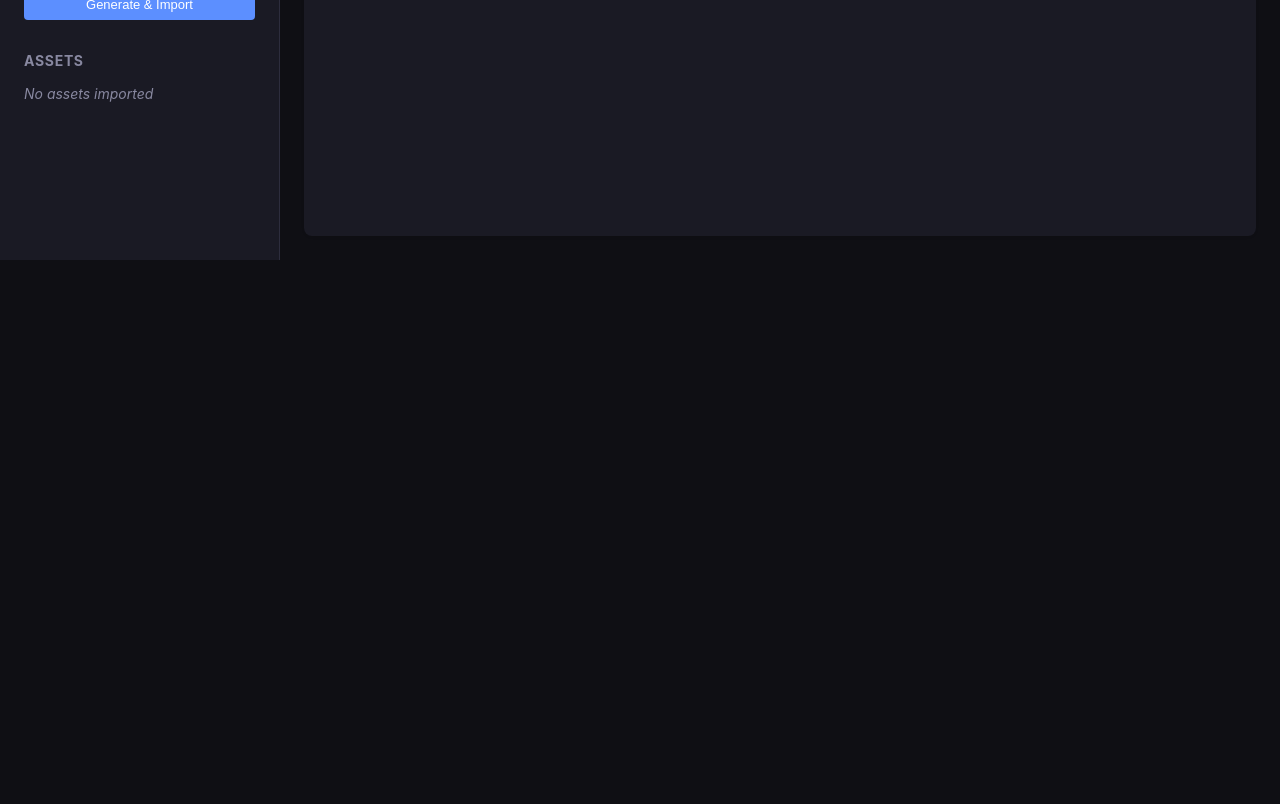
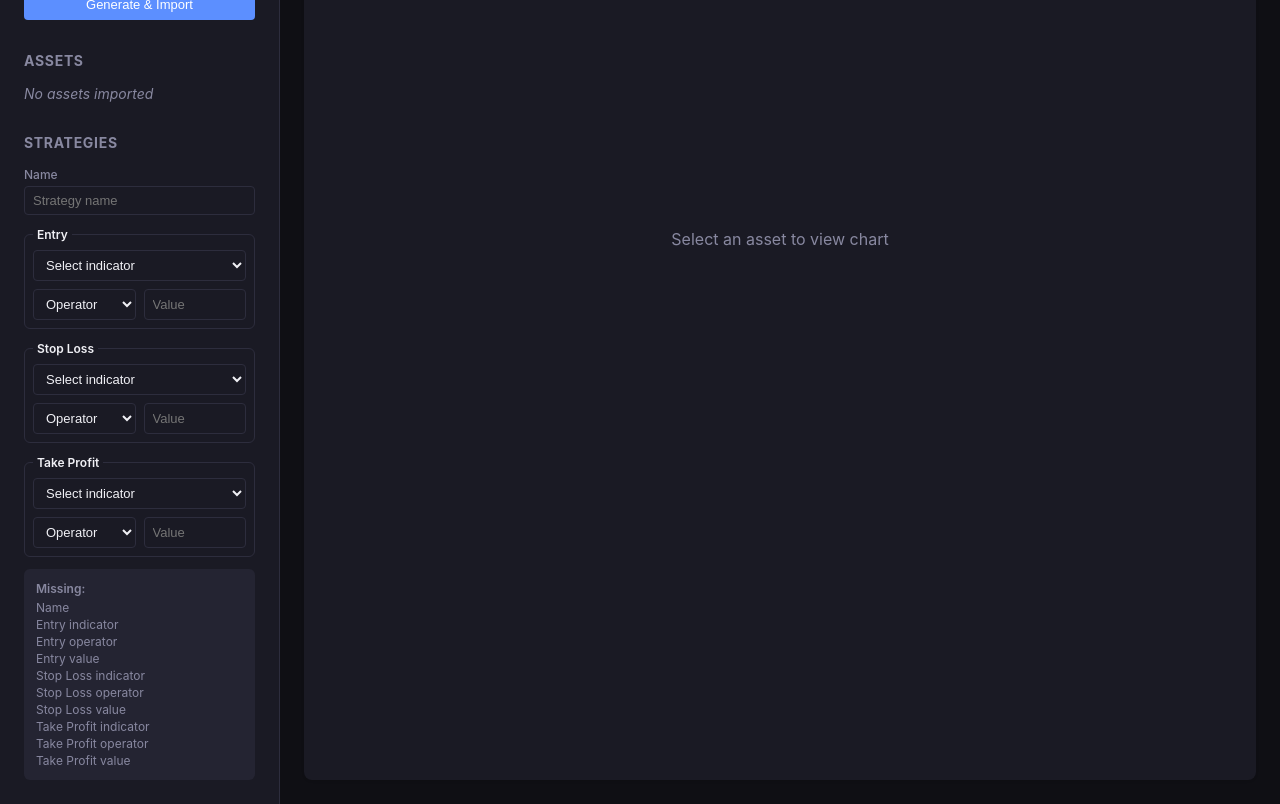
Before and after one commit to van2015/train2trade, a React (Vite) app: page / in a window 1280 px wide. Shown: the part 540-1344 px from the top of the page. Before the commit the page ends 800 px from the top, so only its background shows below. Built offline with nearby package versions, Linux system fonts and the light colour scheme.

Commit message:
feat: add StrategyBuilder component and integrate into App with styling

```diff
--- a/src/App.tsx
+++ b/src/App.tsx
@@ -7,6 +7,7 @@ import { FileImport } from './components/FileImport/FileImport';
 import { TestDataGenerator } from './components/TestDataGenerator/TestDataGenerator';
 import { initTheme, ThemeToggle } from './components/ThemeToggle/ThemeToggle';
 import { Toast } from './components/Toast/Toast';
+import { StrategyBuilder } from './strategy/components/StrategyBuilder';
 
 initTheme();
 
@@ -52,6 +53,11 @@ function App() {
               onDelete={removeAsset}
             />
           </section>
+
+          <section className="strategy-section">
+            <h2>Strategies</h2>
+            <StrategyBuilder />
+          </section>
         </aside>
 
         <section className="chart-section">
--- a/src/index.css
+++ b/src/index.css
@@ -626,3 +626,120 @@ body {
   background: var(--text-secondary);
   cursor: not-allowed;
 }
+
+.strategy-builder {
+  display: flex;
+  flex-direction: column;
+  gap: 0.75rem;
+}
+
+.strategy-field {
+  display: flex;
+  flex-direction: column;
+  gap: 0.25rem;
+  font-size: 0.75rem;
+  font-weight: 500;
+  color: var(--text-secondary);
+}
+
+.strategy-field input,
+.strategy-condition select,
+.strategy-condition input {
+  width: 100%;
+  min-width: 0;
+  padding: 0.375rem 0.5rem;
+  border: 1px solid var(--border);
+  border-radius: 4px;
+  font-size: 0.8125rem;
+  background: var(--bg-secondary);
+  color: var(--text-primary);
+}
+
+.strategy-field input:focus,
+.strategy-condition select:focus,
+.strategy-condition input:focus {
+  outline: none;
+  border-color: var(--primary);
+  box-shadow: 0 0 0 2px var(--primary);
+}
+
+.strategy-condition {
+  display: flex;
+  flex-direction: column;
+  gap: 0.5rem;
+  padding: 0.5rem;
+  border: 1px solid var(--border);
+  border-radius: 6px;
+}
+
+.strategy-condition legend {
+  padding: 0 0.25rem;
+  font-size: 0.75rem;
+  font-weight: 600;
+  color: var(--text-primary);
+}
+
+.strategy-params {
+  display: flex;
+  gap: 0.5rem;
+}
+
+.strategy-param {
+  flex: 1;
+  display: flex;
+  flex-direction: column;
+  gap: 0.25rem;
+  font-size: 0.6875rem;
+  color: var(--text-secondary);
+}
+
+.strategy-condition-row {
+  display: flex;
+  gap: 0.5rem;
+}
+
+.strategy-condition-row select,
+.strategy-condition-row input {
+  flex: 1;
+}
+
+.strategy-summary,
+.strategy-missing {
+  display: flex;
+  flex-direction: column;
+  gap: 0.25rem;
+  padding: 0.75rem;
+  border-radius: 6px;
+  background: var(--bg-tertiary);
+  font-size: 0.8125rem;
+}
+
+.strategy-summary h3 {
+  margin-bottom: 0.25rem;
+  font-size: 0.75rem;
+  text-transform: uppercase;
+  letter-spacing: 0.05em;
+  color: var(--text-secondary);
+}
+
+.strategy-ready {
+  margin-top: 0.25rem;
+  font-weight: 600;
+  color: var(--success);
+}
+
+.strategy-missing {
+  font-size: 0.75rem;
+  color: var(--text-secondary);
+}
+
+.strategy-missing p {
+  font-weight: 600;
+}
+
+.strategy-missing ul {
+  display: flex;
+  flex-direction: column;
+  gap: 0.125rem;
+  list-style: none;
+}
--- /dev/null
+++ b/src/strategy/components/StrategyBuilder.tsx
@@ -0,0 +1,180 @@
+import { useReducer, useState } from 'react';
+import { getConditionIndicatorOptions } from '../ConditionIndicatorCatalog';
+import {
+  type ComparisonOperator,
+  type ConditionField,
+  type ConditionIndicatorId,
+  StrategyDraftPresenter,
+} from '../StrategyDraftPresenter';
+
+const CONDITION_FIELDS: { field: ConditionField; label: string }[] = [
+  { field: 'entry', label: 'Entry' },
+  { field: 'stopLoss', label: 'Stop Loss' },
+  { field: 'takeProfit', label: 'Take Profit' },
+];
+
+const OPERATORS: { value: ComparisonOperator; label: string }[] = [
+  { value: 'gt', label: '>' },
+  { value: 'lt', label: '<' },
+];
+
+const FIELD_LABELS: Record<ConditionField, string> = {
+  entry: 'Entry',
+  stopLoss: 'Stop Loss',
+  takeProfit: 'Take Profit',
+};
+
+function formatMissing(path: string): string {
+  if (path === 'name') return 'Name';
+  const [field, attribute] = path.split('.');
+  return `${FIELD_LABELS[field as ConditionField]} ${attribute}`;
+}
+
+export function StrategyBuilder() {
+  const [presenter] = useState(() => new StrategyDraftPresenter());
+  const [, rerender] = useReducer((version: number) => version + 1, 0);
+  const state = presenter.getState();
+  const options = getConditionIndicatorOptions();
+
+  const update = (action: () => void) => {
+    action();
+    rerender();
+  };
+
+  return (
+    <div className="strategy-builder">
+      <label className="strategy-field">
+        <span>Name</span>
+        <input
+          type="text"
+          value={state.name}
+          onChange={(event) =>
+            update(() => presenter.setName(event.target.value))
+          }
+          placeholder="Strategy name"
+        />
+      </label>
+
+      {CONDITION_FIELDS.map(({ field, label }) => {
+        const condition = state.conditions[field];
+        const option = options.find(
+          (candidate) => candidate.id === condition.indicatorId
+        );
+
+        return (
+          <fieldset key={field} className="strategy-condition">
+            <legend>{label}</legend>
+
+            <select
+              aria-label={`${label} indicator`}
+              value={condition.indicatorId ?? ''}
+              onChange={(event) => {
+                const value = event.target.value;
+                if (!value) return;
+                update(() =>
+                  presenter.setConditionIndicator(
+                    field,
+                    value as ConditionIndicatorId
+                  )
+                );
+              }}
+            >
+              <option value="">Select indicator</option>
+              {options.map((candidate) => (
+                <option key={candidate.id} value={candidate.id}>
+                  {candidate.label}
+                </option>
+              ))}
+            </select>
+
+            {option && option.params.length > 0 && (
+              <div className="strategy-params">
+                {option.params.map((param) => (
+                  <label key={param.key} className="strategy-param">
+                    <span>{param.label}</span>
+                    <input
+                      type="number"
+                      min={param.min}
+                      value={condition.params[param.key] ?? param.default}
+                      onChange={(event) =>
+                        update(() =>
+                          presenter.updateConditionParams(field, {
+                            [param.key]: Number(event.target.value),
+                          })
+                        )
+                      }
+                    />
+                  </label>
+                ))}
+              </div>
+            )}
+
+            <div className="strategy-condition-row">
+              <select
+                aria-label={`${label} operator`}
+                value={condition.operator ?? ''}
+                onChange={(event) => {
+                  const value = event.target.value;
+                  if (!value) return;
+                  update(() =>
+                    presenter.setConditionOperator(
+                      field,
+                      value as ComparisonOperator
+                    )
+                  );
+                }}
+              >
+                <option value="">Operator</option>
+                {OPERATORS.map((operator) => (
+                  <option key={operator.value} value={operator.value}>
+                    {operator.label}
+                  </option>
+                ))}
+              </select>
+
+              <input
+                aria-label={`${label} value`}
+                type="number"
+                value={condition.value ?? ''}
+                onChange={(event) => {
+                  const value = event.target.value;
+                  update(() =>
+                    presenter.setConditionValue(
+                      field,
+                      value === '' ? null : Number(value)
+                    )
+                  );
+                }}
+                placeholder="Value"
+              />
+            </div>
+          </fieldset>
+        );
+      })}
+
+      {state.isReady && state.summary ? (
+        <div className="strategy-summary">
+          <h3>Summary</h3>
+          <p>
+            <strong>Name:</strong> {state.name}
+          </p>
+          {CONDITION_FIELDS.map(({ field, label }) => (
+            <p key={field}>
+              <strong>{label}:</strong> {state.summary?.[field]}
+            </p>
+          ))}
+          <p className="strategy-ready">Ready to save</p>
+        </div>
+      ) : (
+        <div className="strategy-missing">
+          <p>Missing:</p>
+          <ul>
+            {state.missing.map((item) => (
+              <li key={item}>{formatMissing(item)}</li>
+            ))}
+          </ul>
+        </div>
+      )}
+    </div>
+  );
+}
```
